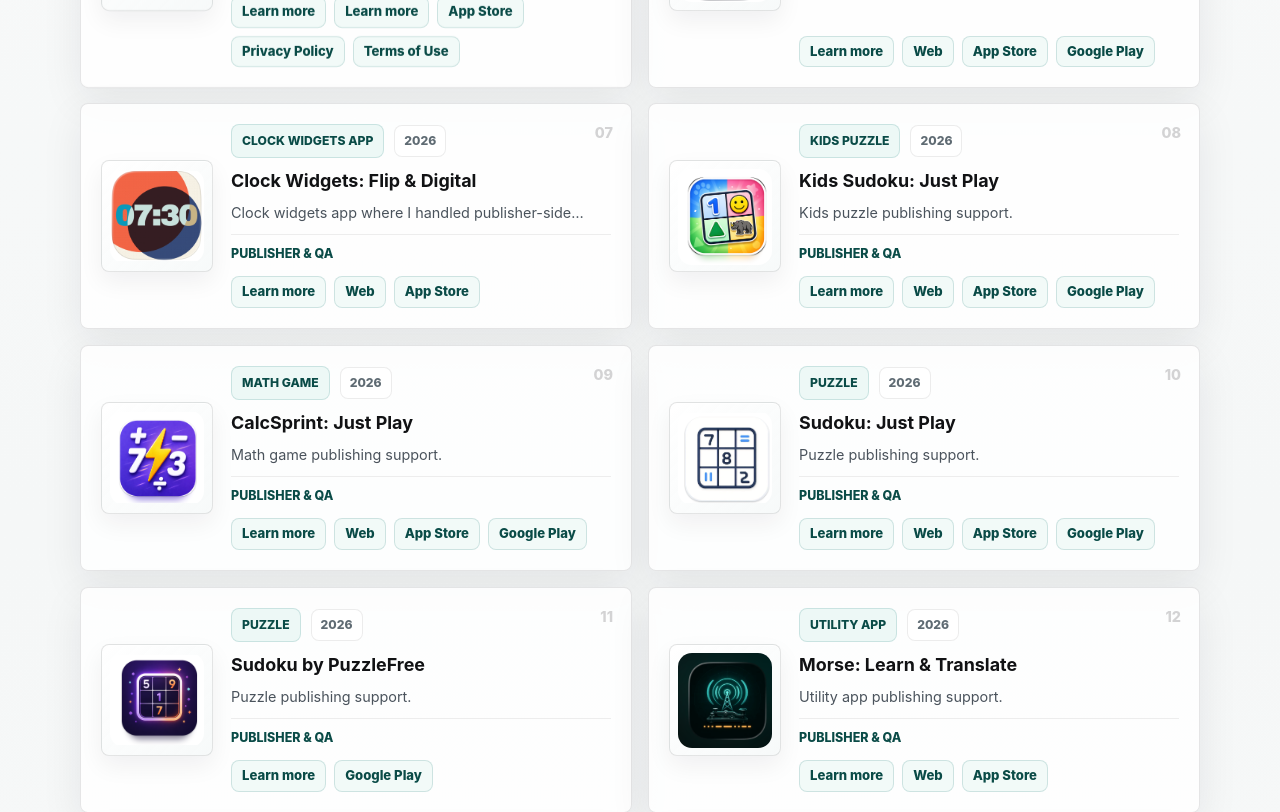
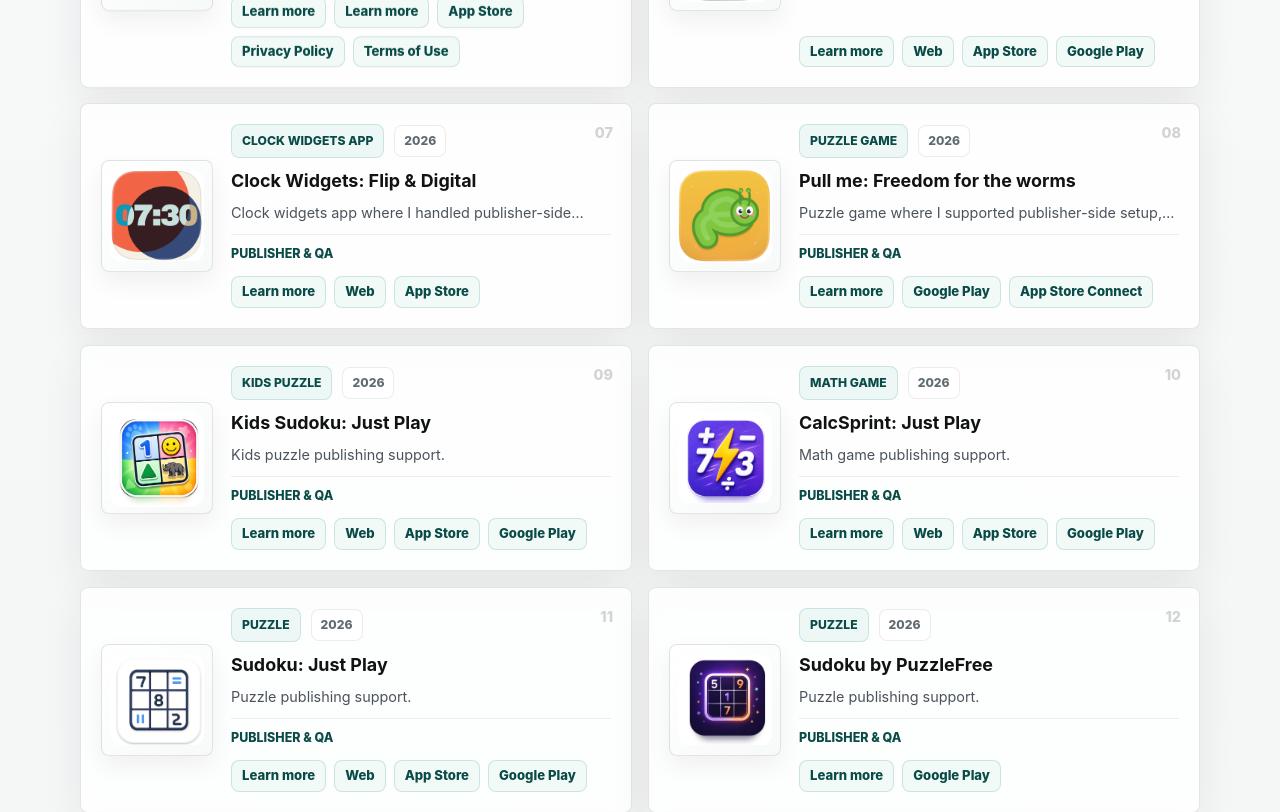
Before and after one commit to NadyaYash/nadya-portfolio, a React (Vite) app: page / in a window 1280 px wide. Shown: the part 2580-3392 px from the top of the page. Built offline with nearby package versions, Linux system fonts and the light colour scheme.

Commit message:
Add Pull me game card

```diff
--- a/src/main.jsx
+++ b/src/main.jsx
@@ -43,6 +43,7 @@ import kidsSudokuIcon from "../icon/kidsSudoku.png";
 import morseIcon from "../icon/morse.png";
 import nomadFlowMoneyIcon from "./assets/nomad-flow-money-icon.png";
 import clockWidgetsIcon from "./assets/clock-widgets-icon.png";
+import pullMeWormsIcon from "./assets/pull-me-worms-icon.png";
 
 const navItems = [
   { label: "About", href: "#about" },
@@ -322,6 +323,25 @@ const storeLaunches = [
       {
         label: "App Store",
         href: "https://apps.apple.com/us/app/clock-widgets-flip-digital/id6772222315",
+      },
+    ],
+  },
+  {
+    title: "Pull me: Freedom for the worms",
+    category: "Puzzle game",
+    period: "2026",
+    icon: pullMeWormsIcon,
+    note: "Publisher & QA",
+    summary: "Puzzle game where I supported publisher-side setup, QA testing, store links, and release readiness.",
+    impact: ["Publisher-side support, QA testing, and store readiness for a puzzle game launch."],
+    links: [
+      {
+        label: "Google Play",
+        href: "https://play.google.com/store/apps/details?id=com.enidev.ropes&pcampaignid=web_share",
+      },
+      {
+        label: "App Store Connect",
+        href: "https://appstoreconnect.apple.com/apps/6775017077/distribution/ios/version/deliverable",
       },
     ],
   },
```
Also changed, not shown: src/assets/pull-me-worms-icon.png (added).
